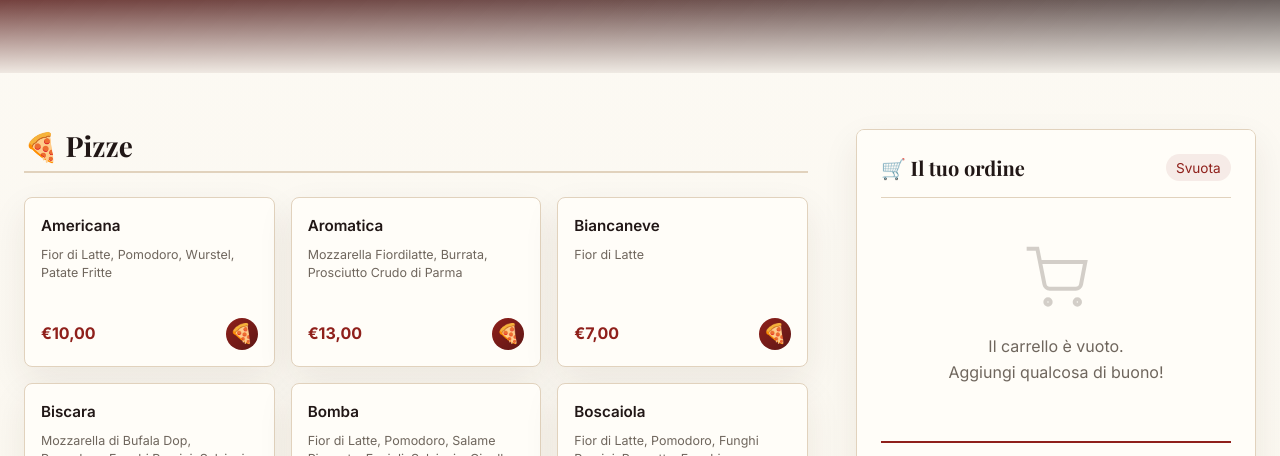
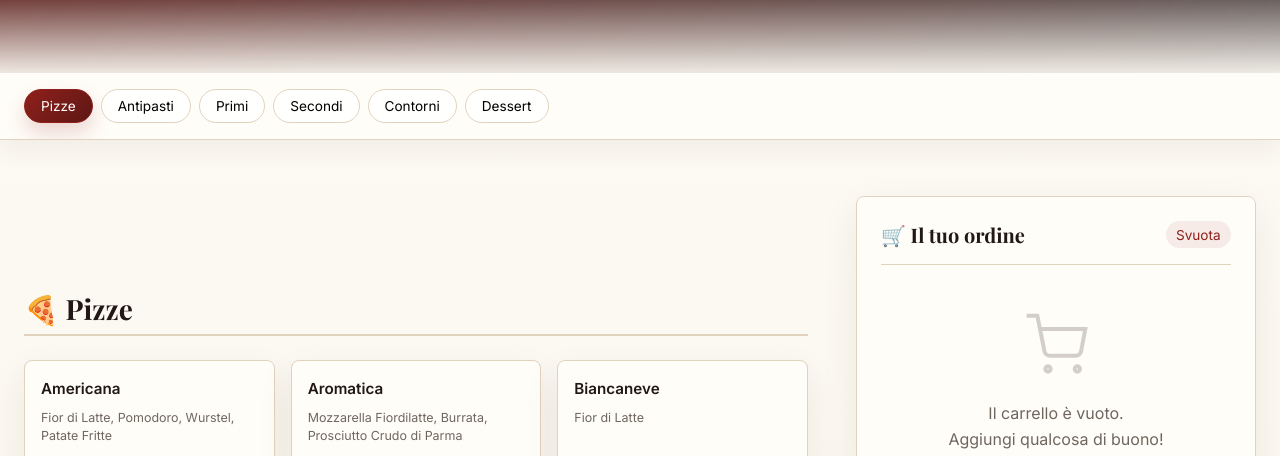
Before and after one commit to dal1312/-ponte6, a plain HTML site: page ordina.html in a window 1280 px wide. Shown: the part 295-751 px from the top of the page. Drawn offline with nearby package versions, Linux system fonts and the light colour scheme.

Commit message:
Add category selector to order page

```diff
--- a/ordina.html
+++ b/ordina.html
@@ -54,6 +54,18 @@
         <p class="page-subtitle">Componi il tuo ordine e ricevilo a casa o ritiralo in loco</p>
     </div>
 </header>
+<!-- NAVIGAZIONE CATEGORIE ORDINE -->
+<div class="menu-filters order-category-nav" id="orderCategoryNav" aria-label="Categorie prodotti">
+    <div class="container">
+        <button class="filter-btn active" type="button" data-order-target="pizze-section">Pizze</button>
+        <button class="filter-btn" type="button" data-order-target="antipasti-section">Antipasti</button>
+        <button class="filter-btn" type="button" data-order-target="primi-section">Primi</button>
+        <button class="filter-btn" type="button" data-order-target="secondi-section">Secondi</button>
+        <button class="filter-btn" type="button" data-order-target="contorni-section">Contorni</button>
+        <button class="filter-btn" type="button" data-order-target="dessert-section">Dessert</button>
+    </div>
+</div>
+
 
 <main class="order-page">
     <div class="container">
@@ -61,23 +73,35 @@
 
             <!-- CATEGORIE MENU -->
             <div class="order-menu">
+                <section class="order-category-section" id="pizze-section">
                     <h2>🍕 Pizze</h2>
                     <div class="order-items" id="pizze-list"></div>
+                </section>
 
+                <section class="order-category-section" id="antipasti-section">
                     <h2>🥗 Antipasti</h2>
                     <div class="order-items" id="antipasti-list"></div>
+                </section>
 
+                <section class="order-category-section" id="primi-section">
                     <h2>🍝 Primi</h2>
                     <div class="order-items" id="primi-list"></div>
+                </section>
 
+                <section class="order-category-section" id="secondi-section">
                     <h2>🥩 Secondi</h2>
                     <div class="order-items" id="secondi-list"></div>
+                </section>
 
+                <section class="order-category-section" id="contorni-section">
                     <h2>🥔 Contorni</h2>
                     <div class="order-items" id="contorni-list"></div>
+                </section>
 
+                <section class="order-category-section" id="dessert-section">
                     <h2>🍰 Dessert</h2>
                     <div class="order-items" id="dessert-list"></div>
+                </section>
             </div>
 
             <!-- CARRELLO -->
```
Lines whose indentation alone changed are shown as unchanged.
